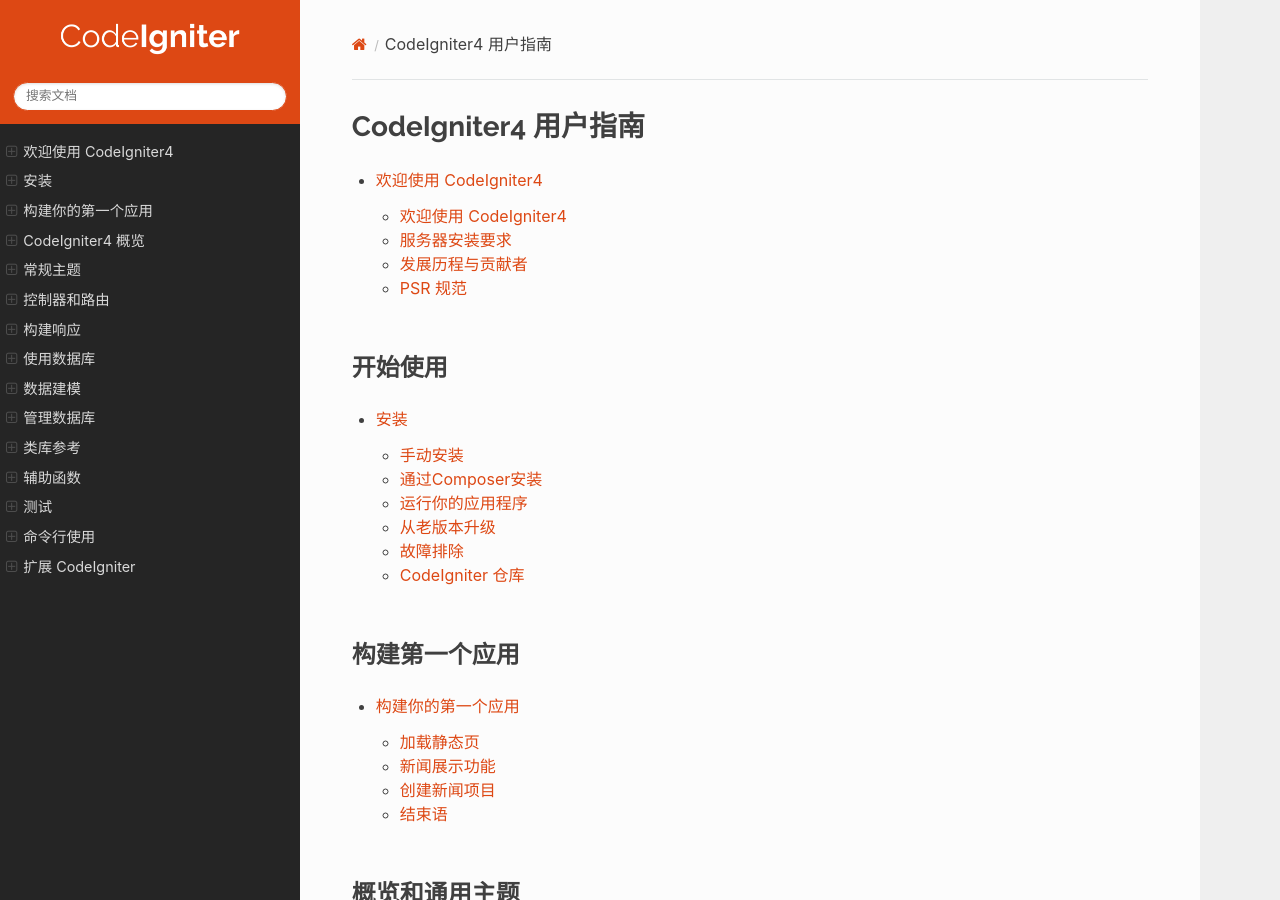
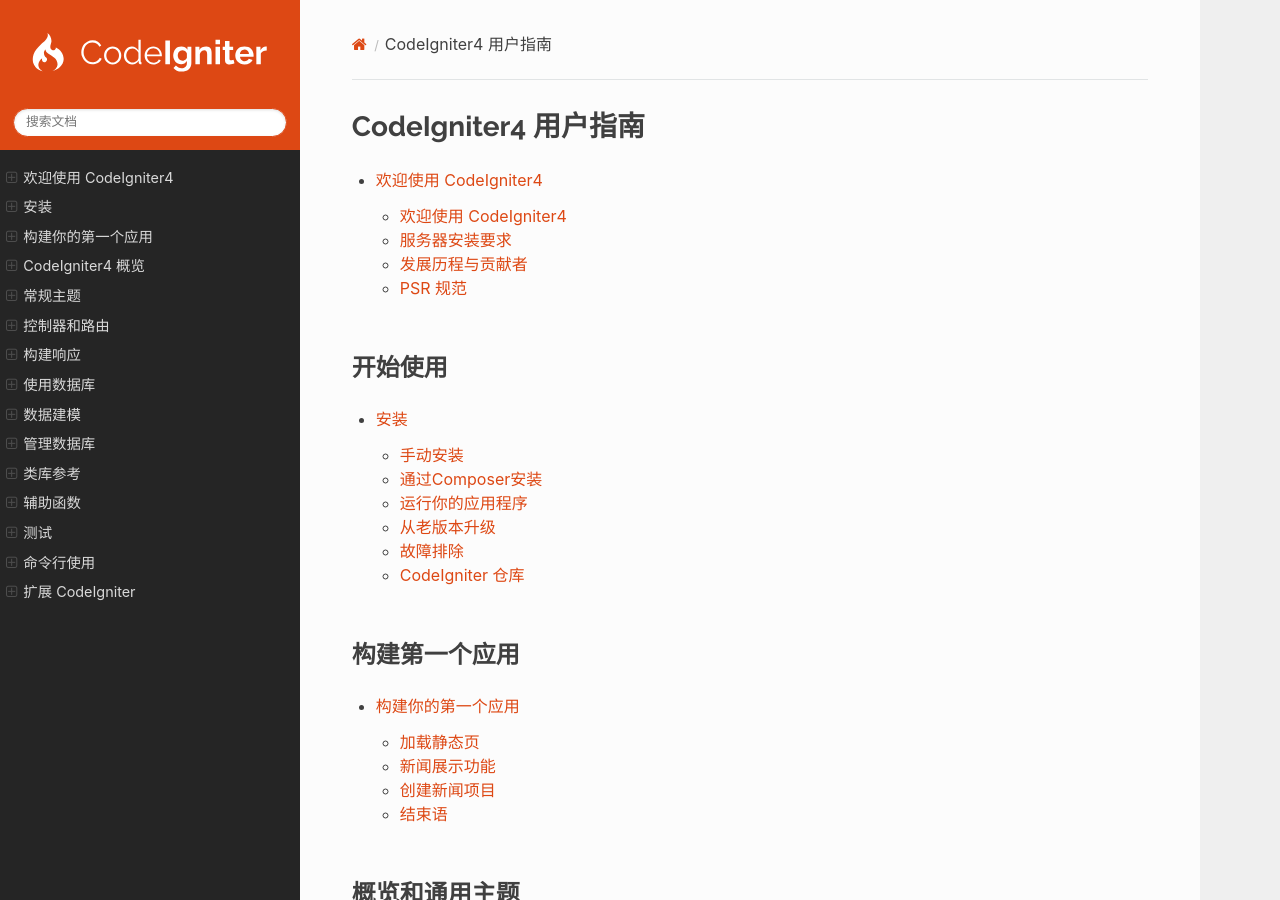
Before and after one commit to CodeIgniter-Chinese/codeigniter4-user-guide, a Sphinx documentation site: the page built from source/index.rst, in a window 1280 px wide and 900 px high. Built offline with Sphinx 7.4.7 and the Read the Docs theme 2.0.0, drawn with Linux system fonts in a browser that asks for light colours; pages that are not in the unit, such as notebooks, are missing from menus.

Commit message:
Update conf.py

```diff
--- a/source/conf.py
+++ b/source/conf.py
@@ -92,7 +92,7 @@
 
 # The name of an image file (relative to this directory) to place at the top
 # of the sidebar.
-html_logo = '_static/ci-logo-text.png'
+html_logo = '_static/ci-logo-text.svg'
 
 # The name of an image file (within the static path) to use as favicon of the
 # docs. This file should be a Windows icon file (.ico) being 16x16 or 32x32
```
